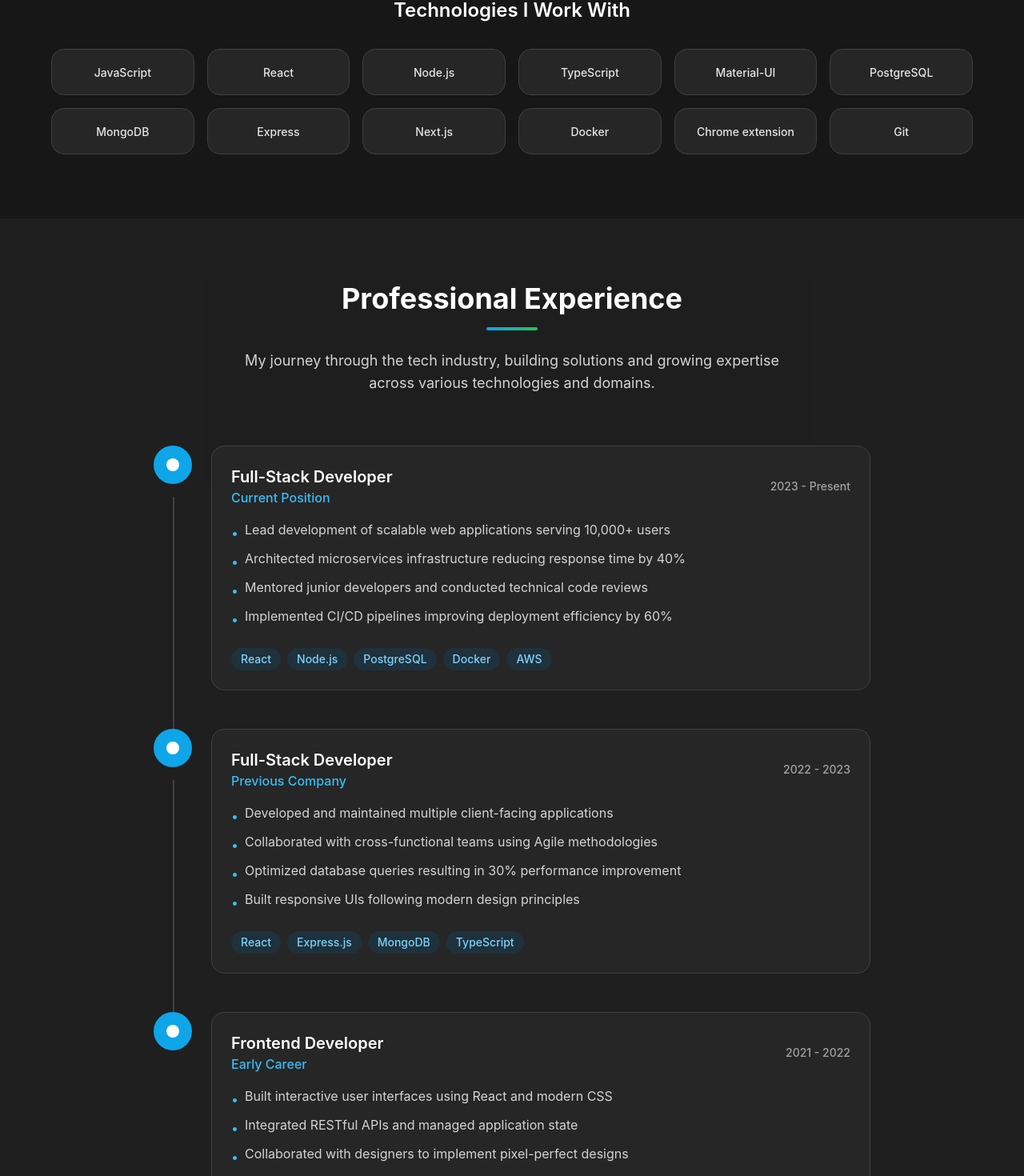
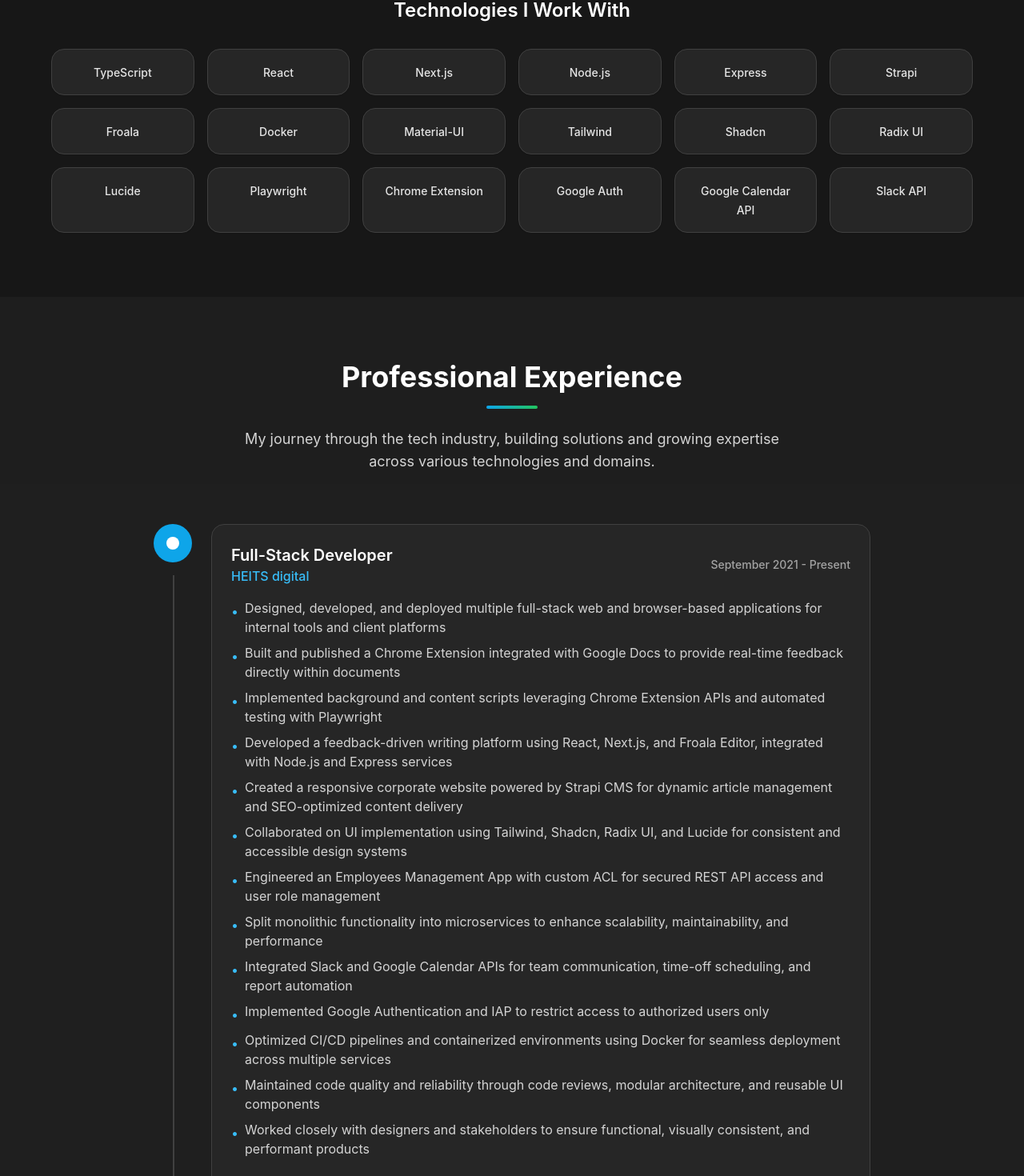
Before and after one commit to illedragos/illedragos.github.io, a React (Vite) app: page / in a window 1280 px wide. Shown: the part 2190-3660 px from the top of the page at 80% size. Built offline with nearby package versions, Linux system fonts and the light colour scheme.

Commit message:
updated skills and experience

```diff
--- a/src/components/About.tsx
+++ b/src/components/About.tsx
@@ -90,7 +90,7 @@
               <div className="flex justify-center space-x-4">
                 <div className="text-center">
                   <div className="text-2xl font-bold text-primary-600 dark:text-primary-400 transition-colors">
-                    15+
+                    5+
                   </div>
                   <div className="text-sm text-neutral-500 dark:text-neutral-300 transition-colors">
                     Projects
--- a/src/components/Experience.tsx
+++ b/src/components/Experience.tsx
@@ -12,39 +12,55 @@
   const experiences: ExperienceItem[] = [
     {
       title: "Full-Stack Developer",
-      company: "Current Position",
-      period: "2023 - Present",
+      company: "HEITS digital",
+      period: "September 2021 - Present",
       description: [
-        "Lead development of scalable web applications serving 10,000+ users",
-        "Architected microservices infrastructure reducing response time by 40%",
-        "Mentored junior developers and conducted technical code reviews",
-        "Implemented CI/CD pipelines improving deployment efficiency by 60%",
+        "Designed, developed, and deployed multiple full-stack web and browser-based applications for internal tools and client platforms",
+        "Built and published a Chrome Extension integrated with Google Docs to provide real-time feedback directly within documents",
+        "Implemented background and content scripts leveraging Chrome Extension APIs and automated testing with Playwright",
+        "Developed a feedback-driven writing platform using React, Next.js, and Froala Editor, integrated with Node.js and Express services",
+        "Created a responsive corporate website powered by Strapi CMS for dynamic article management and SEO-optimized content delivery",
+        "Collaborated on UI implementation using Tailwind, Shadcn, Radix UI, and Lucide for consistent and accessible design systems",
+        "Engineered an Employees Management App with custom ACL for secured REST API access and user role management",
+        "Split monolithic functionality into microservices to enhance scalability, maintainability, and performance",
+        "Integrated Slack and Google Calendar APIs for team communication, time-off scheduling, and report automation",
+        "Implemented Google Authentication and IAP to restrict access to authorized users only",
+        "Optimized CI/CD pipelines and containerized environments using Docker for seamless deployment across multiple services",
+        "Maintained code quality and reliability through code reviews, modular architecture, and reusable UI components",
+        "Worked closely with designers and stakeholders to ensure functional, visually consistent, and performant products",
       ],
-      technologies: ["React", "Node.js", "PostgreSQL", "Docker", "AWS"],
+      technologies: [
+        "TypeScript",
+        "React",
+        "Next.js",
+        "Node.js",
+        "Express",
+        "Strapi",
+        "Froala",
+        "Docker",
+        "Material-UI",
+        "Tailwind",
+        "Shadcn",
+        "Radix UI",
+        "Lucide",
+        "Playwright",
+        "Chrome Extension APIs",
+        "Google Auth",
+        "Google Calendar API",
+        "Slack API",
+      ],
     },
     {
-      title: "Full-Stack Developer",
-      company: "Previous Company",
-      period: "2022 - 2023",
+      title: "Intern",
+      company: "Fortech",
+      period: "July 2021 - August 2021",
       description: [
-        "Developed and maintained multiple client-facing applications",
-        "Collaborated with cross-functional teams using Agile methodologies",
-        "Optimized database queries resulting in 30% performance improvement",
-        "Built responsive UIs following modern design principles",
+        "Developed a web application for displaying tennis player statistics and profiles",
+        "Implemented backend services and RESTful APIs using Java and Spring Framework",
+        "Built responsive and dynamic user interfaces with Angular",
+        "Collaborated with team members using Git for version control and code reviews",
       ],
-      technologies: ["React", "Express.js", "MongoDB", "TypeScript"],
-    },
-    {
-      title: "Frontend Developer",
-      company: "Early Career",
-      period: "2021 - 2022",
-      description: [
-        "Built interactive user interfaces using React and modern CSS",
-        "Integrated RESTful APIs and managed application state",
-        "Collaborated with designers to implement pixel-perfect designs",
-        "Participated in code reviews and technical discussions",
-      ],
-      technologies: ["React", "JavaScript", "CSS3", "REST APIs"],
+      technologies: ["Java", "Spring", "Angular", "Docker", "Git"],
     },
   ];
 
--- a/src/components/Footer.tsx
+++ b/src/components/Footer.tsx
@@ -2,13 +2,13 @@
 
 const Footer: React.FC = () => {
   return (
-    <footer className="py-16 section-padding bg-neutral-900 text-white">
+    <footer className="py-16 section-padding bg-neutral-100 dark:bg-neutral-900 text-neutral-900 dark:text-white transition-colors">
       <div className="container-max">
         <div className="text-center">
           <h2 className="text-3xl font-bold mb-4">
             Let's Build Something Amazing
           </h2>
-          <p className="text-neutral-300 text-lg mb-8 max-w-2xl mx-auto">
+          <p className="text-neutral-600 dark:text-neutral-300 text-lg mb-8 max-w-2xl mx-auto">
             I'm always interested in new opportunities and exciting projects.
             Let's connect and discuss how we can work together.
           </p>
@@ -16,7 +16,7 @@
           <div className="flex flex-col sm:flex-row gap-6 justify-center items-center mb-12">
             <a
               href="mailto:your.email@example.com"
-              className="inline-flex items-center space-x-2 text-primary-400 hover:text-primary-300 transition-colors"
+              className="inline-flex items-center space-x-2 text-primary-600 dark:text-primary-400 hover:text-primary-700 dark:hover:text-primary-300 transition-colors"
             >
               <svg className="w-5 h-5" fill="currentColor" viewBox="0 0 24 24">
                 <path d="M20 4H4c-1.1 0-1.99.9-1.99 2L2 18c0 1.1.9 2 2 2h16c1.1 0 2-.9 2-2V6c0-1.1-.9-2-2-2zm0 4l-8 5-8-5V6l8 5 8-5v2z" />
@@ -28,7 +28,7 @@
               href="https://www.linkedin.com/in/dragos-ille-374a46213/"
               target="_blank"
               rel="noopener noreferrer"
-              className="inline-flex items-center space-x-2 text-primary-400 hover:text-primary-300 transition-colors"
+              className="inline-flex items-center space-x-2 text-primary-600 dark:text-primary-400 hover:text-primary-700 dark:hover:text-primary-300 transition-colors"
             >
               <svg className="w-5 h-5" fill="currentColor" viewBox="0 0 24 24">
                 <path d="M20.447 20.452h-3.554v-5.569c0-1.328-.027-3.037-1.852-3.037-1.853 0-2.136 1.445-2.136 2.939v5.667H9.351V9h3.414v1.561h.046c.477-.9 1.637-1.85 3.37-1.85 3.601 0 4.267 2.37 4.267 5.455v6.286zM5.337 7.433c-1.144 0-2.063-.926-2.063-2.065 0-1.138.92-2.063 2.063-2.063 1.14 0 2.064.925 2.064 2.063 0 1.139-.925 2.065-2.064 2.065zm1.782 13.019H3.555V9h3.564v11.452zM22.225 0H1.771C.792 0 0 .774 0 1.729v20.542C0 23.227.792 24 1.771 24h20.451C23.2 24 24 23.227 24 22.271V1.729C24 .774 23.2 0 22.222 0h.003z" />
@@ -40,7 +40,7 @@
               href="https://github.com/illedragos"
               target="_blank"
               rel="noopener noreferrer"
-              className="inline-flex items-center space-x-2 text-primary-400 hover:text-primary-300 transition-colors"
+              className="inline-flex items-center space-x-2 text-primary-600 dark:text-primary-400 hover:text-primary-700 dark:hover:text-primary-300 transition-colors"
             >
               <svg className="w-5 h-5" fill="currentColor" viewBox="0 0 24 24">
                 <path d="M12 0c-6.626 0-12 5.373-12 12 0 5.302 3.438 9.8 8.207 11.387.599.111.793-.261.793-.577v-2.234c-3.338.726-4.033-1.416-4.033-1.416-.546-1.387-1.333-1.756-1.333-1.756-1.089-.745.083-.729.083-.729 1.205.084 1.839 1.237 1.839 1.237 1.07 1.834 2.807 1.304 3.492.997.107-.775.418-1.305.762-1.604-2.665-.305-5.467-1.334-5.467-5.931 0-1.311.469-2.381 1.236-3.221-.124-.303-.535-1.524.117-3.176 0 0 1.008-.322 3.301 1.23.957-.266 1.983-.399 3.003-.404 1.02.005 2.047.138 3.006.404 2.291-1.552 3.297-1.23 3.297-1.23.653 1.653.242 2.874.118 3.176.77.84 1.235 1.911 1.235 3.221 0 4.609-2.807 5.624-5.479 5.921.43.372.823 1.102.823 2.222v3.293c0 .319.192.694.801.576 4.765-1.589 8.199-6.086 8.199-11.386 0-6.627-5.373-12-12-12z" />
@@ -49,28 +49,28 @@
             </a>
           </div>
 
-          <div className="border-t border-neutral-800 pt-8">
+          <div className="border-t border-neutral-300 dark:border-neutral-800 pt-8">
             <div className="flex flex-col md:flex-row justify-between items-center">
-              <p className="text-neutral-400 text-sm">
+              <p className="text-neutral-500 dark:text-neutral-400 text-sm">
                 © 2025 Dragos Ille. All rights reserved.
               </p>
 
               <div className="flex space-x-6 mt-4 md:mt-0">
                 <a
                   href="/philosophy.html"
-                  className="text-neutral-400 hover:text-white transition-colors text-sm"
+                  className="text-neutral-500 dark:text-neutral-400 hover:text-neutral-900 dark:hover:text-white transition-colors text-sm"
                 >
                   Philosophy
                 </a>
                 <a
                   href="#about"
-                  className="text-neutral-400 hover:text-white transition-colors text-sm"
+                  className="text-neutral-500 dark:text-neutral-400 hover:text-neutral-900 dark:hover:text-white transition-colors text-sm"
                 >
                   About
                 </a>
                 <a
                   href="#experience"
-                  className="text-neutral-400 hover:text-white transition-colors text-sm"
+                  className="text-neutral-500 dark:text-neutral-400 hover:text-neutral-900 dark:hover:text-white transition-colors text-sm"
                 >
                   Experience
                 </a>
--- a/src/components/Skills.tsx
+++ b/src/components/Skills.tsx
@@ -100,18 +100,24 @@
 
           <div className="grid grid-cols-2 md:grid-cols-4 lg:grid-cols-6 gap-4">
             {[
-              "JavaScript",
+              "TypeScript",
               "React",
+              "Next.js",
               "Node.js",
-              "TypeScript",
+              "Express",
+              "Strapi",
+              "Froala",
+              "Docker",
               "Material-UI",
-              "PostgreSQL",
-              "MongoDB",
-              "Express",
-              "Next.js",
-              "Docker",
-              "Chrome extension",
-              "Git",
+              "Tailwind",
+              "Shadcn",
+              "Radix UI",
+              "Lucide",
+              "Playwright",
+              "Chrome Extension",
+              "Google Auth",
+              "Google Calendar API",
+              "Slack API",
             ].map((tech) => (
               <div
                 key={tech}
```
